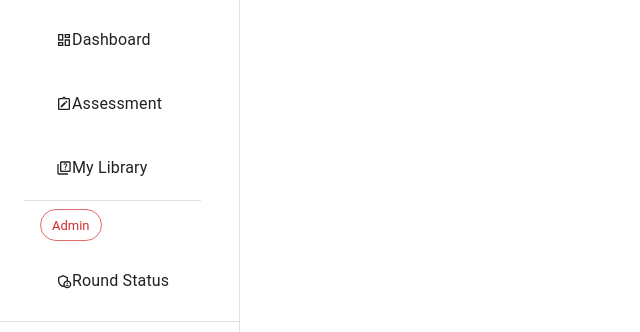
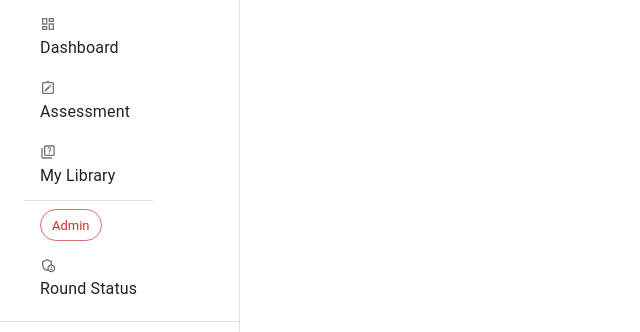
Before and after one commit to Anirudhece/unstopable, a React (Vite) app: page / in a window 1280 px wide. Shown: the top 332 px of the page, without its empty margins (0-640 px from the left). Built offline with nearby package versions, Linux system fonts and the light colour scheme.

Commit message:
icon allligned properly

```diff
--- a/src/scenes/global/SideDrawer/SideDrawer.jsx
+++ b/src/scenes/global/SideDrawer/SideDrawer.jsx
@@ -4,7 +4,7 @@ import Drawer from "@mui/material/Drawer";
 import List from "@mui/material/List";
 import Divider from "@mui/material/Divider";
 import ListItem from "@mui/material/ListItem";
-import ListItemButton from "@mui/material/ListItemButton";
+import ListItemIcon from "@mui/material/ListItemIcon";
 import ListItemText from "@mui/material/ListItemText";
 import Chip from "@mui/material/Chip";
 import Toolbar from "@mui/material/Toolbar";
@@ -17,7 +17,7 @@ import {
   MdOutlineQuiz,
   MdOutlineAdminPanelSettings,
 } from "react-icons/md";
-// import { MdOutlineQuiz } from "react-icons/ms";
+
 const drawerWidth = 240;
 
 export default function SideDrawer() {
@@ -38,23 +38,29 @@ export default function SideDrawer() {
         <Toolbar>
           <List>
             <ListItem>
-              <ListItemButton>
-                <RiDashboardLine />
+              <Box sx={{ display: "flex", flexDirection: "column" }}>
+                <ListItemIcon>
+                  <RiDashboardLine />
+                </ListItemIcon>
                 <ListItemText primary="Dashboard" />
-              </ListItemButton>
+              </Box>
             </ListItem>
             <ListItem>
-              <ListItemButton>
-                <MdOutlineNoteAlt />
+              <Box sx={{ display: "flex", flexDirection: "column" }}>
+                <ListItemIcon>
+                  <MdOutlineNoteAlt />
+                </ListItemIcon>
                 <ListItemText primary="Assessment" />
-              </ListItemButton>
+              </Box>
             </ListItem>
 
             <ListItem>
-              <ListItemButton>
-                <MdOutlineQuiz />
+              <Box sx={{ display: "flex", flexDirection: "column" }}>
+                <ListItemIcon>
+                  <MdOutlineQuiz />
+                </ListItemIcon>
                 <ListItemText primary="My Library" />
-              </ListItemButton>
+              </Box>
             </ListItem>
 
             <Divider />
@@ -64,10 +70,12 @@ export default function SideDrawer() {
             </ListItem>
 
             <ListItem>
-              <ListItemButton>
-                <MdOutlineAdminPanelSettings />
+              <Box sx={{ display: "flex", flexDirection: "column" }}>
+                <ListItemIcon>
+                  <MdOutlineAdminPanelSettings />
+                </ListItemIcon>
                 <ListItemText primary="Round Status" />
-              </ListItemButton>
+              </Box>
             </ListItem>
           </List>
         </Toolbar>
```
